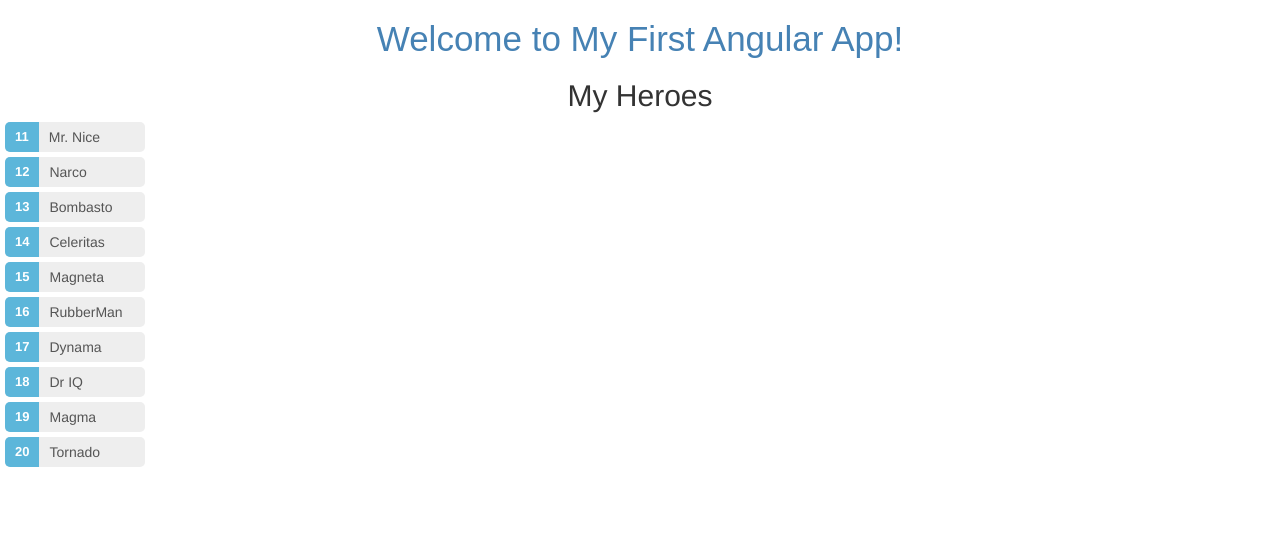
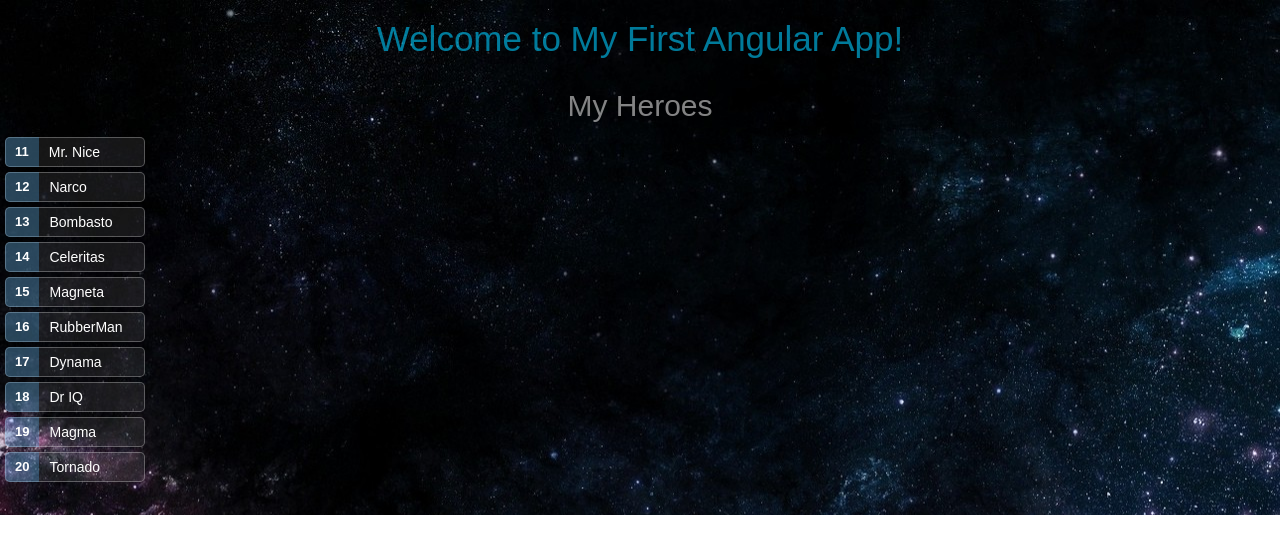
Before and after one commit to keego/angular-test-app, an Angular app: page / in a window 1280 px wide. Shown: the top 554 px of the page. Built offline with nearby package versions, Linux system fonts and the light colour scheme; no server answers.

Commit message:
stylized app

```diff
--- a/src/app/app.component.css
+++ b/src/app/app.component.css
@@ -1,7 +1,8 @@
-h1 {
-  color: steelblue;
-  font-family: sans-serif;
-  font-size: 250%;
+.app {
+  display: flex;
+  flex-direction: column;
+  text-align: center;
+  background-image: url('../assets/background.jpg');
 }
 
 .heroes {
@@ -14,23 +15,24 @@ h1 {
 
 .heroes li {
   display: flex;
-  color: rgb(85, 85, 85);
+  color: white;
   cursor: pointer;
   position: relative;
   left: 0;
-  background-color: #EEE;
+  background-color: rgba(206, 206, 206, 0.1);
+  box-shadow: inset 0px 0px 0px 1px rgba(238, 238, 238, 0.3);
   margin: .5rem;
   border-radius: 0.5rem;
   overflow: hidden;
 }
 
 .heroes li:hover {
-  background-color: rgb(205, 225, 230);
   left: .1em;
 }
 
+.heroes li:hover,
 .heroes li.selected {
-  background-color: rgb(205, 225, 230);
+  background-color: rgba(0, 204, 255, 0.3);
 }
 
 .heroes .text {
@@ -45,7 +47,7 @@ h1 {
   font-size: small;
   color: white;
   padding: 1rem;
-  background-color: rgb(92, 182, 218);
+  background-color: rgba(85, 176, 237, 0.3);
   line-height: 1rem;
   border-radius: 0rem;
 }
--- a/src/app/app.component.html
+++ b/src/app/app.component.html
@@ -1,5 +1,5 @@
 <!--The content below is only a placeholder and can be replaced.-->
-<div style="text-align:center">
+<div class="app">
   <h1>
     Welcome to {{ title }}!
   </h1>
--- a/src/styles.css
+++ b/src/styles.css
@@ -1 +1,19 @@
 /* You can add global styles to this file, and also import other style files */
+html, body {
+  margin: 0;
+  padding: 0;
+}
+
+body {
+  font-family: sans-serif;
+  color: white;
+}
+
+h1 {
+  color: rgba(0, 204, 255, 0.6);
+  font-size: 250%;
+}
+
+h2 {
+  color: rgba(218, 218, 218, 0.6);
+}
```
Also changed, not shown: src/assets/background.jpg (added).
